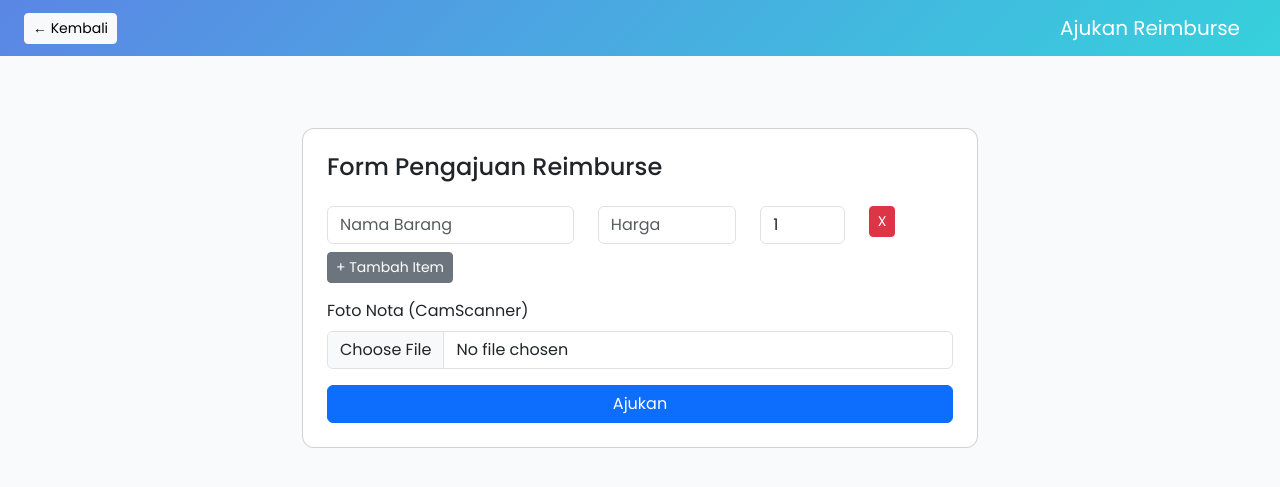
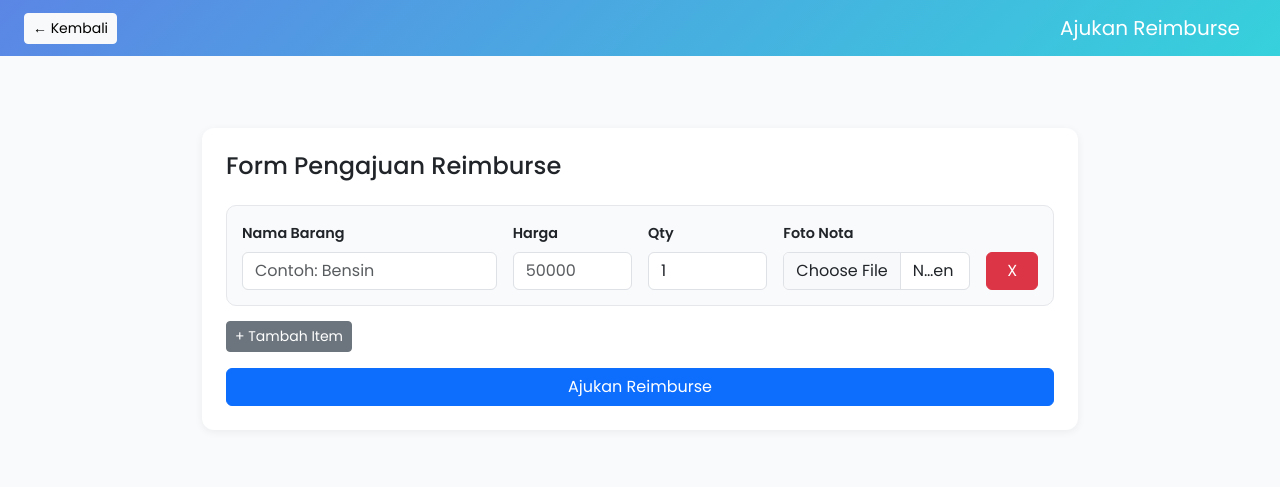
Before and after one commit to jonathantjahyadi1-ui/sistem-izin, a Flask app: page /reimburse/submit in a window 1280 px wide. Shown: the top 487 px of the page. Run offline with Flask 3, Linux system fonts and the light colour scheme; the visitor is signed in with stand-in values (Sample User, id 1).

Commit message:
fix foto nota reimburse

```diff
--- a/izin.py
+++ b/izin.py
@@ -277,6 +277,15 @@ with app.app_context():
         with db.engine.connect() as conn:
             conn.execute(db.text('ALTER TABLE "user" ADD COLUMN kuota_cuti INTEGER DEFAULT 12'))
             conn.commit()
+
+    # Tambah kolom receipt_photo di reimburse_item untuk nota per item
+    if 'reimburse_item' in inspector.get_table_names():
+        reimburse_item_columns = [c['name'] for c in inspector.get_columns('reimburse_item')]
+
+        if 'receipt_photo' not in reimburse_item_columns:
+            with db.engine.connect() as conn:
+                conn.execute(db.text('ALTER TABLE reimburse_item ADD COLUMN receipt_photo VARCHAR(255)'))
+                conn.commit()
 
     # ADMIN
     if not User.query.filter_by(username='Jonathan').first():
--- a/reimburse/routes.py
+++ b/reimburse/routes.py
@@ -175,7 +175,7 @@ def export_archive_excel():
                     'Qty': item.qty,
                     'Subtotal': item.price * item.qty,
                     'Total Reimburse': reimb.total_amount,
-                    'File Nota': reimb.receipt_photo if reimb.receipt_photo else '-',
+                    'File Nota': item.receipt_photo if item.receipt_photo else (reimb.receipt_photo if reimb.receipt_photo else '-'),
                     'Bukti Pembayaran': reimb.payment_proof if reimb.payment_proof else '-'
                 })
         else:
@@ -290,7 +290,7 @@ def export_excel():
                     'Subtotal': item.price * item.qty,
                     'Total Reimburse': reimb.total_amount,
                     'Tanggal Dibayar': format_tanggal_excel(reimb.paid_at, pakai_jam=True),
-                    'File Nota': reimb.receipt_photo if reimb.receipt_photo else '-',
+                    'File Nota': item.receipt_photo if item.receipt_photo else (reimb.receipt_photo if reimb.receipt_photo else '-'),
                     'Bukti Pembayaran': reimb.payment_proof if reimb.payment_proof else '-'
                 })
         else:
@@ -321,7 +321,9 @@ def export_excel():
 def submit():
     if 'user_id' not in session:
         return redirect('/login')
+
     user = db.session.get(User, session['user_id'])
+
     if not user:
         return redirect('/login')
 
@@ -329,6 +331,7 @@ def submit():
         item_names = request.form.getlist('item_name[]')
         prices = request.form.getlist('price[]')
         qtys = request.form.getlist('qty[]')
+        receipts = request.files.getlist('receipt[]')
 
         if not item_names:
             flash('Minimal satu item harus diisi.', 'danger')
@@ -336,35 +339,68 @@ def submit():
 
         total = 0
         items = []
-        for n, p, q in zip(item_names, prices, qtys):
-            price = int(p) if p else 0
-            qty = int(q) if q else 1
+
+        for index, name in enumerate(item_names):
+            name = name.strip()
+
+            if not name:
+                continue
+
+            try:
+                price = int(prices[index]) if index < len(prices) and prices[index] else 0
+                qty = int(qtys[index]) if index < len(qtys) and qtys[index] else 1
+            except ValueError:
+                flash('Harga dan qty harus berupa angka.', 'danger')
+                return redirect(url_for('reimburse.submit'))
+
+            if price < 0 or qty <= 0:
+                flash('Harga tidak boleh minus dan qty minimal 1.', 'danger')
+                return redirect(url_for('reimburse.submit'))
+
+            receipt_file = receipts[index] if index < len(receipts) else None
+            receipt_filename = None
+
+            if receipt_file and receipt_file.filename != '':
+                os.makedirs(UPLOAD_FOLDER, exist_ok=True)
+                receipt_filename = f"receipt_{datetime.now().timestamp()}_{receipt_file.filename}"
+                receipt_file.save(os.path.join(UPLOAD_FOLDER, receipt_filename))
+            else:
+                flash(f'Foto nota untuk item "{name}" wajib diupload.', 'danger')
+                return redirect(url_for('reimburse.submit'))
+
             total += price * qty
-            items.append({'item_name': n, 'price': price, 'qty': qty})
 
-        file = request.files.get('receipt')
-        filename = None
-        if file and file.filename != '':
-            filename = f"receipt_{datetime.now().timestamp()}_{file.filename}"
-            file.save(os.path.join(UPLOAD_FOLDER, filename))
+            items.append({
+                'item_name': name,
+                'price': price,
+                'qty': qty,
+                'receipt_photo': receipt_filename
+            })
+
+        if not items:
+            flash('Minimal satu item valid harus diisi.', 'danger')
+            return redirect(url_for('reimburse.submit'))
 
         reimb = ReimburseRequest(
             user_id=user.id,
             total_amount=total,
-            receipt_photo=filename
+            receipt_photo=None
         )
+
         db.session.add(reimb)
         db.session.flush()
 
-        for it in items:
+        for item in items:
             db.session.add(ReimburseItem(
                 reimburse_id=reimb.id,
-                item_name=it['item_name'],
-                price=it['price'],
-                qty=it['qty']
+                item_name=item['item_name'],
+                price=item['price'],
+                qty=item['qty'],
+                receipt_photo=item['receipt_photo']
             ))
 
         db.session.commit()
+
         flash('Pengajuan reimburse berhasil!', 'success')
         return redirect(url_for('reimburse.list_reimburse'))
 
--- a/templates/reimburse/form.html
+++ b/templates/reimburse/form.html
@@ -5,58 +5,135 @@
     <link href="https://cdn.jsdelivr.net/npm/bootstrap@5.3.0/dist/css/bootstrap.min.css" rel="stylesheet">
     <link rel="stylesheet" href="https://cdn.jsdelivr.net/npm/bootstrap-icons@1.11.0/font/bootstrap-icons.css">
     <link href="https://fonts.googleapis.com/css2?family=Poppins:wght@300;400;500;600;700&display=swap" rel="stylesheet">
+
     <style>
         * { font-family: 'Poppins', sans-serif; }
-        body { background: #f8fafc; padding-top: 56px; }
-        :root { --primary: #5b86e5; }
-        .navbar { position: fixed; top: 0; width: 100%; background: linear-gradient(135deg, var(--primary) 0%, #36d1dc 100%) !important; }
-        .card { border-radius: 12px; }
+
+        body {
+            background: #f8fafc;
+            padding-top: 56px;
+        }
+
+        :root {
+            --primary: #5b86e5;
+            --secondary: #36d1dc;
+        }
+
+        .navbar {
+            position: fixed;
+            top: 0;
+            width: 100%;
+            z-index: 1000;
+            background: linear-gradient(135deg, var(--primary) 0%, var(--secondary) 100%) !important;
+        }
+
+        .card {
+            border-radius: 12px;
+            border: none;
+            box-shadow: 0 2px 8px rgba(0,0,0,0.06);
+        }
+
+        .item-row {
+            background: #f9fafb;
+            border: 1px solid #e5e7eb;
+            border-radius: 10px;
+            padding: 15px;
+            margin-bottom: 15px;
+        }
+
+        .form-label {
+            font-weight: 600;
+            font-size: 0.9rem;
+        }
     </style>
 </head>
+
 <body>
+
 <nav class="navbar navbar-dark px-4">
     <a href="/reimburse/list" class="btn btn-light btn-sm">← Kembali</a>
     <span class="navbar-brand ms-2">Ajukan Reimburse</span>
 </nav>
 
-<div class="container mt-5 pt-4" style="max-width: 700px;">
+<div class="container mt-5 pt-4" style="max-width: 900px;">
     <div class="card p-4">
         <h4 class="mb-4">Form Pengajuan Reimburse</h4>
+
         <form method="POST" enctype="multipart/form-data" id="reimbForm">
+
             <div id="itemsContainer">
-                <div class="row mb-2 item-row">
-                    <div class="col-md-5"><input type="text" name="item_name[]" class="form-control" placeholder="Nama Barang" required></div>
-                    <div class="col-md-3"><input type="number" name="price[]" class="form-control" placeholder="Harga" required></div>
-                    <div class="col-md-2"><input type="number" name="qty[]" class="form-control" value="1" required></div>
-                    <div class="col-md-2"><button type="button" class="btn btn-danger btn-sm remove-row">X</button></div>
+
+                <div class="item-row">
+                    <div class="row g-3 align-items-end">
+
+                        <div class="col-md-4">
+                            <label class="form-label">Nama Barang</label>
+                            <input type="text" name="item_name[]" class="form-control" placeholder="Contoh: Bensin" required>
+                        </div>
+
+                        <div class="col-md-2">
+                            <label class="form-label">Harga</label>
+                            <input type="number" name="price[]" class="form-control" placeholder="50000" min="0" required>
+                        </div>
+
+                        <div class="col-md-2">
+                            <label class="form-label">Qty</label>
+                            <input type="number" name="qty[]" class="form-control" value="1" min="1" required>
+                        </div>
+
+                        <div class="col-md-3">
+                            <label class="form-label">Foto Nota</label>
+                            <input type="file" name="receipt[]" class="form-control" accept="image/*" required>
+                        </div>
+
+                        <div class="col-md-1">
+                            <button type="button" class="btn btn-danger w-100 remove-row">X</button>
+                        </div>
+
+                    </div>
                 </div>
+
             </div>
-            <button type="button" class="btn btn-secondary btn-sm mb-3" id="addRow">+ Tambah Item</button>
 
-            <div class="mb-3">
-                <label class="form-label">Foto Nota (CamScanner)</label>
-                <input type="file" name="receipt" class="form-control" required accept="image/*">
-            </div>
-            <button class="btn btn-primary w-100">Ajukan</button>
+            <button type="button" class="btn btn-secondary btn-sm mb-3" id="addRow">
+                + Tambah Item
+            </button>
+
+            <button class="btn btn-primary w-100">
+                Ajukan Reimburse
+            </button>
+
         </form>
     </div>
 </div>
 
 <script>
-document.getElementById('addRow').addEventListener('click', function(){
-    let container = document.getElementById('itemsContainer');
-    let row = document.createElement('div');
-    row.className = 'row mb-2 item-row';
-    row.innerHTML = `<div class="col-md-5"><input type="text" name="item_name[]" class="form-control" placeholder="Nama Barang" required></div>
-                    <div class="col-md-3"><input type="number" name="price[]" class="form-control" placeholder="Harga" required></div>
-                    <div class="col-md-2"><input type="number" name="qty[]" class="form-control" value="1" required></div>
-                    <div class="col-md-2"><button type="button" class="btn btn-danger btn-sm remove-row">X</button></div>`;
-    container.appendChild(row);
-    row.querySelector('.remove-row').addEventListener('click', function(){ row.remove(); });
+document.getElementById('addRow').addEventListener('click', function () {
+    const container = document.getElementById('itemsContainer');
+    const firstRow = document.querySelector('.item-row');
+    const newRow = firstRow.cloneNode(true);
+
+    newRow.querySelectorAll('input').forEach(input => {
+        if (input.name === 'qty[]') {
+            input.value = 1;
+        } else {
+            input.value = '';
+        }
+    });
+
+    container.appendChild(newRow);
 });
-document.querySelectorAll('.remove-row').forEach(btn => {
-    btn.addEventListener('click', function(){ btn.closest('.item-row').remove(); });
+
+document.addEventListener('click', function (e) {
+    if (e.target.classList.contains('remove-row')) {
+        const rows = document.querySelectorAll('.item-row');
+
+        if (rows.length > 1) {
+            e.target.closest('.item-row').remove();
+        }
+    }
 });
 </script>
+
 </body>
 </html>
```
Also changed, not shown: reimburse/models.py (+7 -0 lines), templates/reimburse/detail.html (+107 -23 lines), templates/reimburse/list.html (+37 -19 lines).
